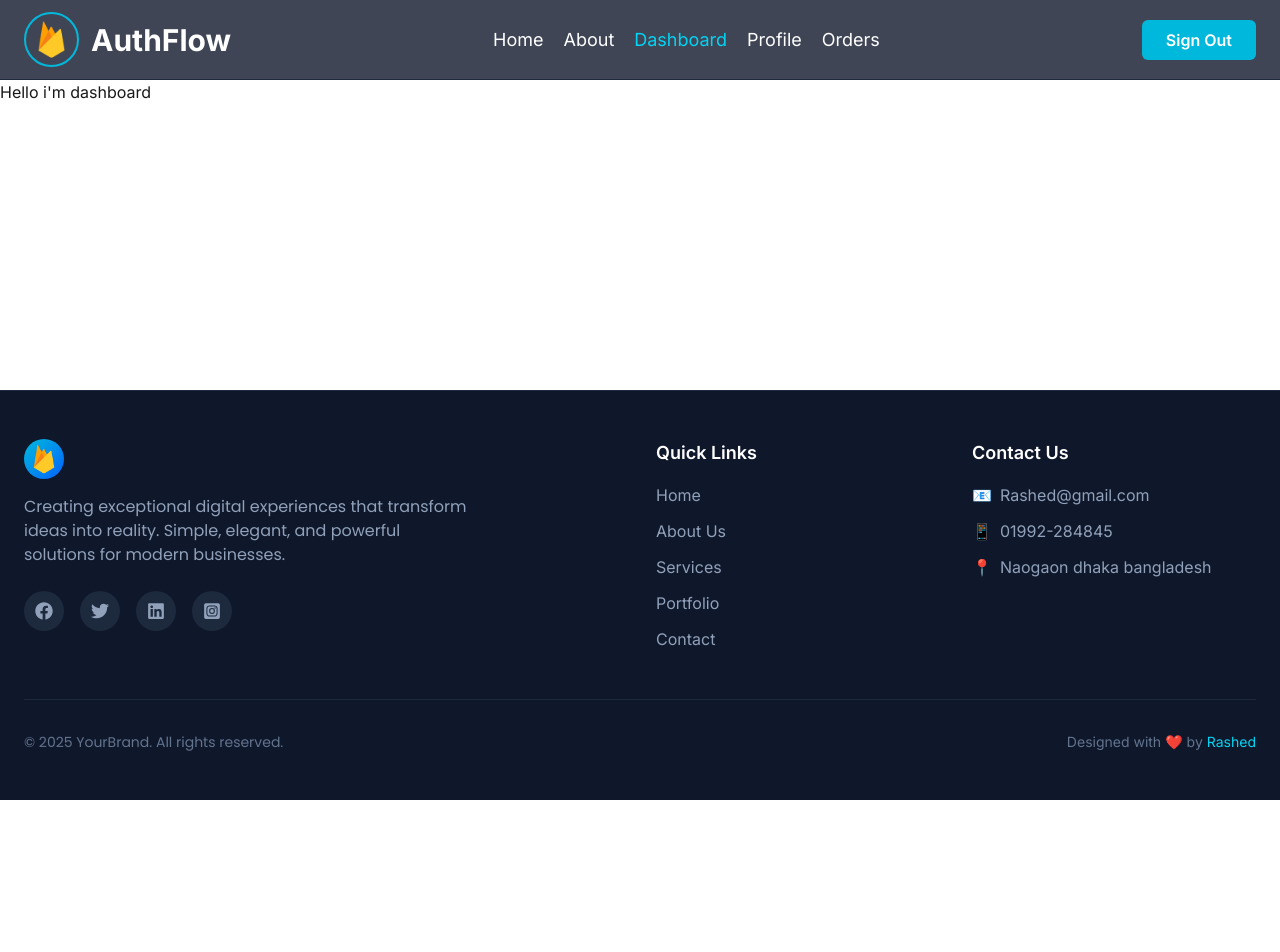
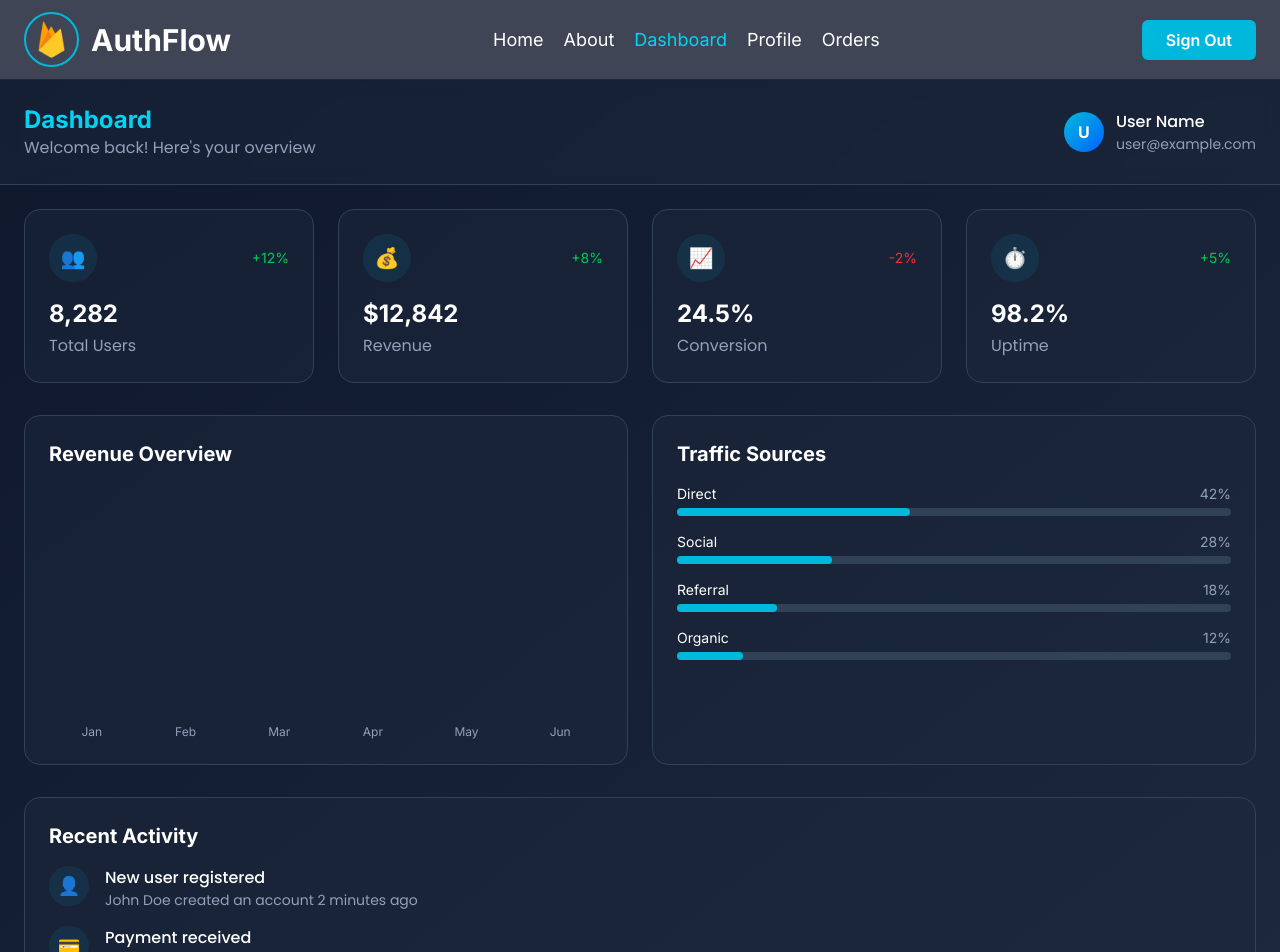
Before and after one commit to rashedulraha/Fire-Base-Authentication, a React (Vite) app: page /dashboard in a window 1280 px wide. Shown: the top 952 px of the page. Before the commit the page ends 800 px from the top, so only its background shows below. Built offline with nearby package versions, Linux system fonts and the light colour scheme; no server answers; sample sign-in values are in the browser's storage.

Commit message:
dashboard

```diff
--- a/src/Components/Dashboard/Dashboard.jsx
+++ b/src/Components/Dashboard/Dashboard.jsx
@@ -2,8 +2,210 @@ import React from "react";
 
 const Dashboard = () => {
   return (
-    <div>
-      <h1>Hello i'm dashboard</h1>
+    <div className="min-h-screen bg-gradient-to-br from-slate-900 to-slate-800 text-white">
+      {/* Dashboard Header */}
+      <div className="bg-slate-800/50 backdrop-blur-sm border-b border-slate-700 p-6">
+        <div className="flex flex-col md:flex-row md:items-center md:justify-between">
+          <div>
+            <h1 className="text-2xl font-bold text-cyan-400">Dashboard</h1>
+            <p className="text-slate-400">Welcome back! Here's your overview</p>
+          </div>
+          <div className="flex items-center mt-4 md:mt-0">
+            <div className="w-10 h-10 rounded-full bg-gradient-to-br from-cyan-500 to-blue-600 flex items-center justify-center text-white font-bold">
+              U
+            </div>
+            <div className="ml-3">
+              <p className="font-medium">User Name</p>
+              <p className="text-sm text-slate-400">user@example.com</p>
+            </div>
+          </div>
+        </div>
+      </div>
+
+      {/* Main Content */}
+      <div className="p-6">
+        {/* Stats Cards */}
+        <div className="grid grid-cols-1 md:grid-cols-2 lg:grid-cols-4 gap-6 mb-8">
+          <div className="bg-slate-800/50 p-6 rounded-2xl border border-slate-700">
+            <div className="flex items-center justify-between mb-4">
+              <div className="w-12 h-12 rounded-full bg-cyan-500/10 flex items-center justify-center">
+                <span className="text-xl">👥</span>
+              </div>
+              <span className="text-green-500 text-sm">+12%</span>
+            </div>
+            <h3 className="text-2xl font-bold mb-1">8,282</h3>
+            <p className="text-slate-400">Total Users</p>
+          </div>
+
+          <div className="bg-slate-800/50 p-6 rounded-2xl border border-slate-700">
+            <div className="flex items-center justify-between mb-4">
+              <div className="w-12 h-12 rounded-full bg-cyan-500/10 flex items-center justify-center">
+                <span className="text-xl">💰</span>
+              </div>
+              <span className="text-green-500 text-sm">+8%</span>
+            </div>
+            <h3 className="text-2xl font-bold mb-1">$12,842</h3>
+            <p className="text-slate-400">Revenue</p>
+          </div>
+
+          <div className="bg-slate-800/50 p-6 rounded-2xl border border-slate-700">
+            <div className="flex items-center justify-between mb-4">
+              <div className="w-12 h-12 rounded-full bg-cyan-500/10 flex items-center justify-center">
+                <span className="text-xl">📈</span>
+              </div>
+              <span className="text-red-500 text-sm">-2%</span>
+            </div>
+            <h3 className="text-2xl font-bold mb-1">24.5%</h3>
+            <p className="text-slate-400">Conversion</p>
+          </div>
+
+          <div className="bg-slate-800/50 p-6 rounded-2xl border border-slate-700">
+            <div className="flex items-center justify-between mb-4">
+              <div className="w-12 h-12 rounded-full bg-cyan-500/10 flex items-center justify-center">
+                <span className="text-xl">⏱️</span>
+              </div>
+              <span className="text-green-500 text-sm">+5%</span>
+            </div>
+            <h3 className="text-2xl font-bold mb-1">98.2%</h3>
+            <p className="text-slate-400">Uptime</p>
+          </div>
+        </div>
+
+        {/* Charts Section */}
+        <div className="grid grid-cols-1 lg:grid-cols-2 gap-6 mb-8">
+          <div className="bg-slate-800/50 p-6 rounded-2xl border border-slate-700">
+            <h3 className="text-xl font-bold mb-4">Revenue Overview</h3>
+            <div className="h-64 flex items-end space-x-2">
+              <div className="flex-1 flex flex-col items-center">
+                <div
+                  className="w-full bg-cyan-500/20 rounded-t-lg"
+                  style={{ height: "40%" }}></div>
+                <span className="text-xs text-slate-400 mt-2">Jan</span>
+              </div>
+              <div className="flex-1 flex flex-col items-center">
+                <div
+                  className="w-full bg-cyan-500/30 rounded-t-lg"
+                  style={{ height: "60%" }}></div>
+                <span className="text-xs text-slate-400 mt-2">Feb</span>
+              </div>
+              <div className="flex-1 flex flex-col items-center">
+                <div
+                  className="w-full bg-cyan-500/40 rounded-t-lg"
+                  style={{ height: "45%" }}></div>
+                <span className="text-xs text-slate-400 mt-2">Mar</span>
+              </div>
+              <div className="flex-1 flex flex-col items-center">
+                <div
+                  className="w-full bg-cyan-500/50 rounded-t-lg"
+                  style={{ height: "70%" }}></div>
+                <span className="text-xs text-slate-400 mt-2">Apr</span>
+              </div>
+              <div className="flex-1 flex flex-col items-center">
+                <div
+                  className="w-full bg-cyan-500/60 rounded-t-lg"
+                  style={{ height: "55%" }}></div>
+                <span className="text-xs text-slate-400 mt-2">May</span>
+              </div>
+              <div className="flex-1 flex flex-col items-center">
+                <div
+                  className="w-full bg-cyan-500 rounded-t-lg"
+                  style={{ height: "85%" }}></div>
+                <span className="text-xs text-slate-400 mt-2">Jun</span>
+              </div>
+            </div>
+          </div>
+
+          <div className="bg-slate-800/50 p-6 rounded-2xl border border-slate-700">
+            <h3 className="text-xl font-bold mb-4">Traffic Sources</h3>
+            <div className="space-y-4">
+              <div>
+                <div className="flex justify-between mb-1">
+                  <span className="text-sm">Direct</span>
+                  <span className="text-sm text-slate-400">42%</span>
+                </div>
+                <div className="w-full bg-slate-700 rounded-full h-2">
+                  <div
+                    className="bg-cyan-500 h-2 rounded-full"
+                    style={{ width: "42%" }}></div>
+                </div>
+              </div>
+              <div>
+                <div className="flex justify-between mb-1">
+                  <span className="text-sm">Social</span>
+                  <span className="text-sm text-slate-400">28%</span>
+                </div>
+                <div className="w-full bg-slate-700 rounded-full h-2">
+                  <div
+                    className="bg-cyan-500 h-2 rounded-full"
+                    style={{ width: "28%" }}></div>
+                </div>
+              </div>
+              <div>
+                <div className="flex justify-between mb-1">
+                  <span className="text-sm">Referral</span>
+                  <span className="text-sm text-slate-400">18%</span>
+                </div>
+                <div className="w-full bg-slate-700 rounded-full h-2">
+                  <div
+                    className="bg-cyan-500 h-2 rounded-full"
+                    style={{ width: "18%" }}></div>
+                </div>
+              </div>
+              <div>
+                <div className="flex justify-between mb-1">
+                  <span className="text-sm">Organic</span>
+                  <span className="text-sm text-slate-400">12%</span>
+                </div>
+                <div className="w-full bg-slate-700 rounded-full h-2">
+                  <div
+                    className="bg-cyan-500 h-2 rounded-full"
+                    style={{ width: "12%" }}></div>
+                </div>
+              </div>
+            </div>
+          </div>
+        </div>
+
+        {/* Recent Activity */}
+        <div className="bg-slate-800/50 p-6 rounded-2xl border border-slate-700">
+          <h3 className="text-xl font-bold mb-4">Recent Activity</h3>
+          <div className="space-y-4">
+            <div className="flex items-start">
+              <div className="w-10 h-10 rounded-full bg-cyan-500/10 flex items-center justify-center flex-shrink-0">
+                <span className="text-lg">👤</span>
+              </div>
+              <div className="ml-4">
+                <p className="font-medium">New user registered</p>
+                <p className="text-sm text-slate-400">
+                  John Doe created an account 2 minutes ago
+                </p>
+              </div>
+            </div>
+            <div className="flex items-start">
+              <div className="w-10 h-10 rounded-full bg-cyan-500/10 flex items-center justify-center flex-shrink-0">
+                <span className="text-lg">💳</span>
+              </div>
+              <div className="ml-4">
+                <p className="font-medium">Payment received</p>
+                <p className="text-sm text-slate-400">
+                  Customer #1234 paid $120.00 for services
+                </p>
+              </div>
+            </div>
+            <div className="flex items-start">
+              <div className="w-10 h-10 rounded-full bg-cyan-500/10 flex items-center justify-center flex-shrink-0">
+                <span className="text-lg">🔧</span>
+              </div>
+              <div className="ml-4">
+                <p className="font-medium">System update completed</p>
+                <p className="text-sm text-slate-400">
+                  Security patches were applied successfully
+                </p>
+              </div>
+            </div>
+          </div>
+        </div>
+      </div>
     </div>
   );
 };
--- a/src/Pages/Login.jsx
+++ b/src/Pages/Login.jsx
@@ -1,12 +1,14 @@
 import { useContext } from "react";
-import { FaArrowLeft, FaEnvelopeOpen } from "react-icons/fa";
-import { Link } from "react-router";
+import { FaArrowLeft } from "react-icons/fa";
+import { Link, useLocation } from "react-router";
 import { AuthContext } from "../AuthContext/AuthContext";
 import { toast } from "react-toastify";
 
 const Login = () => {
   const { signInUser } = useContext(AuthContext);
-  // console.log(signInUser);
+
+  const location = useLocation();
+  console.log(location);
 
   //!  handleLogin function
   const handleLogin = (event) => {
--- a/src/PrivetRoutes/PrivetRoutes.jsx
+++ b/src/PrivetRoutes/PrivetRoutes.jsx
@@ -1,9 +1,11 @@
 import React, { useContext } from "react";
 import { AuthContext } from "../AuthContext/AuthContext";
-import { Navigate } from "react-router";
+import { Navigate, useLocation } from "react-router";
 
 const PrivetRoutes = ({ children }) => {
   const { user, loading } = useContext(AuthContext);
+  const location = useLocation();
+  console.log(location);
 
   if (loading) {
     return (
@@ -16,7 +18,8 @@ const PrivetRoutes = ({ children }) => {
   if (user) {
     return children;
   }
-  return <Navigate to={"/login"}></Navigate>;
+
+  return <Navigate state={location.pathname} to={"/login"}></Navigate>;
 };
 
 export default PrivetRoutes;
```
